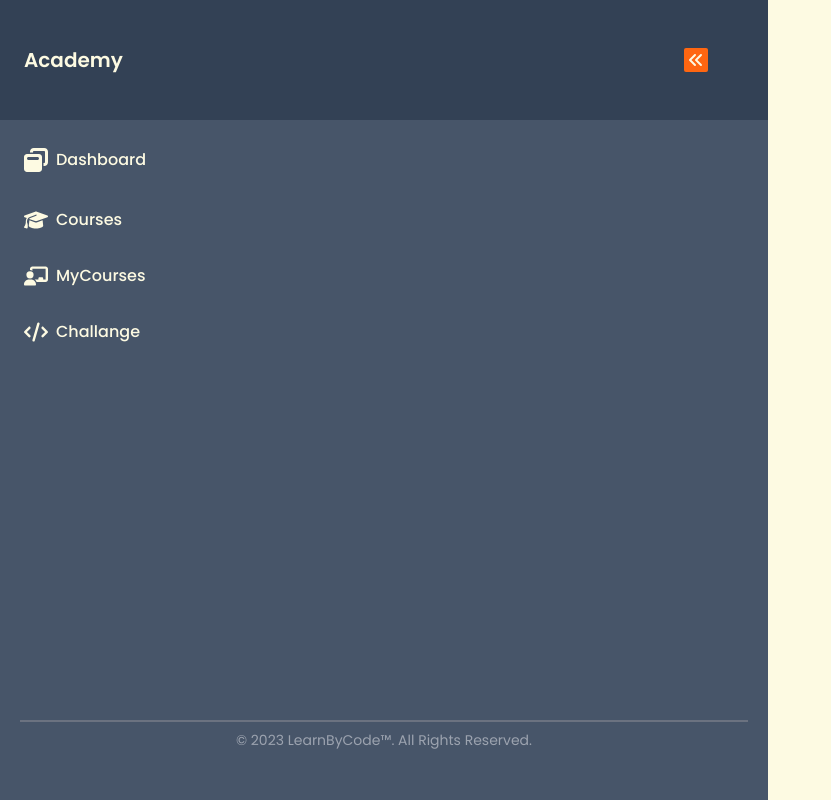
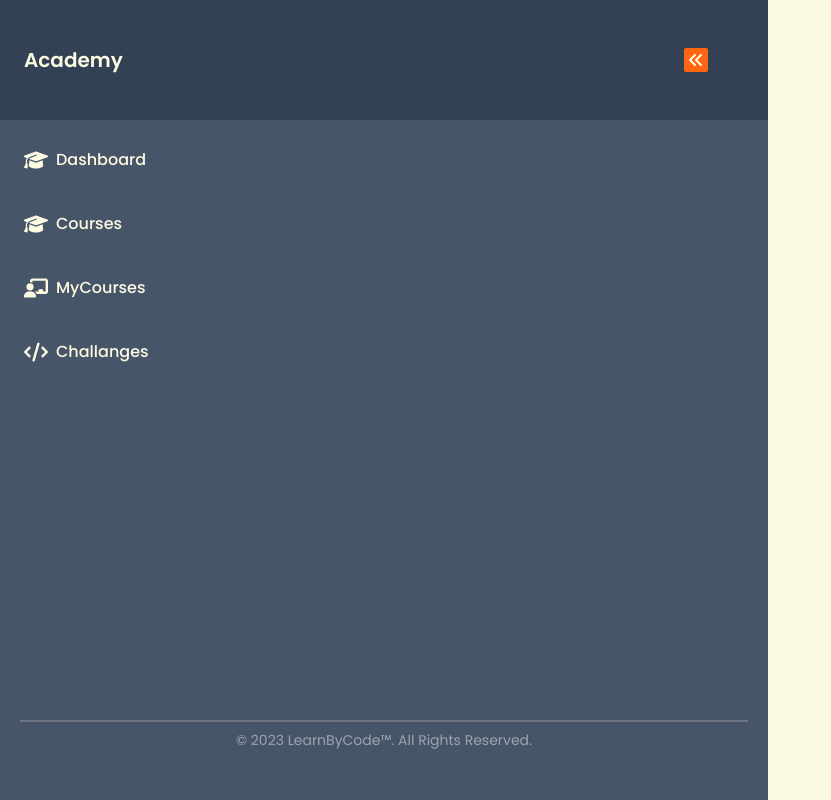
Before and after one commit to RezaBagusS/Project-Akhir-MPSB, a React (Vite) app: page /dashboard in a window 1280 px wide. Shown: the whole page, without its empty margins (0-831 px from the left). Built offline with nearby package versions, Linux system fonts and the light colour scheme.

Commit message:
eficiency code

```diff
--- /dev/null
+++ b/src/Component/DashboardComp/Part/SideBarModules.jsx
@@ -0,0 +1,71 @@
+const SideBarModules = () => {
+  const dataModules = [
+    {
+      id: 1,
+      name: "Dashboard",
+      icon: (
+        <svg
+          xmlns="http://www.w3.org/2000/svg"
+          viewBox="0 0 640 512"
+          className="w-6 h-6 mr-2 fill-cust-beige"
+        >
+          <path d="M320 32c-8.1 0-16.1 1.4-23.7 4.1L15.8 137.4C6.3 140.9 0 149.9 0 160s6.3 19.1 15.8 22.6l57.9 20.9C57.3 229.3 48 259.8 48 291.9v28.1c0 28.4-10.8 57.7-22.3 80.8c-6.5 13-13.9 25.8-22.5 37.6C0 442.7-.9 448.3 .9 453.4s6 8.9 11.2 10.2l64 16c4.2 1.1 8.7 .3 12.4-2s6.3-6.1 7.1-10.4c8.6-42.8 4.3-81.2-2.1-108.7C90.3 344.3 86 329.8 80 316.5V291.9c0-30.2 10.2-58.7 27.9-81.5c12.9-15.5 29.6-28 49.2-35.7l157-61.7c8.2-3.2 17.5 .8 20.7 9s-.8 17.5-9 20.7l-157 61.7c-12.4 4.9-23.3 12.4-32.2 21.6l159.6 57.6c7.6 2.7 15.6 4.1 23.7 4.1s16.1-1.4 23.7-4.1L624.2 182.6c9.5-3.4 15.8-12.5 15.8-22.6s-6.3-19.1-15.8-22.6L343.7 36.1C336.1 33.4 328.1 32 320 32zM128 408c0 35.3 86 72 192 72s192-36.7 192-72L496.7 262.6 354.5 314c-11.1 4-22.8 6-34.5 6s-23.5-2-34.5-6L143.3 262.6 128 408z" />
+        </svg>
+      ),
+    },
+    {
+      id: 2,
+      name: "Courses",
+      icon: (
+        <svg
+          xmlns="http://www.w3.org/2000/svg"
+          viewBox="0 0 640 512"
+          className="w-6 h-6 mr-2 fill-cust-beige"
+        >
+          <path d="M320 32c-8.1 0-16.1 1.4-23.7 4.1L15.8 137.4C6.3 140.9 0 149.9 0 160s6.3 19.1 15.8 22.6l57.9 20.9C57.3 229.3 48 259.8 48 291.9v28.1c0 28.4-10.8 57.7-22.3 80.8c-6.5 13-13.9 25.8-22.5 37.6C0 442.7-.9 448.3 .9 453.4s6 8.9 11.2 10.2l64 16c4.2 1.1 8.7 .3 12.4-2s6.3-6.1 7.1-10.4c8.6-42.8 4.3-81.2-2.1-108.7C90.3 344.3 86 329.8 80 316.5V291.9c0-30.2 10.2-58.7 27.9-81.5c12.9-15.5 29.6-28 49.2-35.7l157-61.7c8.2-3.2 17.5 .8 20.7 9s-.8 17.5-9 20.7l-157 61.7c-12.4 4.9-23.3 12.4-32.2 21.6l159.6 57.6c7.6 2.7 15.6 4.1 23.7 4.1s16.1-1.4 23.7-4.1L624.2 182.6c9.5-3.4 15.8-12.5 15.8-22.6s-6.3-19.1-15.8-22.6L343.7 36.1C336.1 33.4 328.1 32 320 32zM128 408c0 35.3 86 72 192 72s192-36.7 192-72L496.7 262.6 354.5 314c-11.1 4-22.8 6-34.5 6s-23.5-2-34.5-6L143.3 262.6 128 408z" />
+        </svg>
+      ),
+    },
+    {
+      id: 3,
+      name: "MyCourses",
+      icon: (
+        <svg
+          xmlns="http://www.w3.org/2000/svg"
+          viewBox="0 0 640 512"
+          className="w-6 h-6 mr-2 fill-cust-beige"
+        >
+          <path d="M160 64c0-35.3 28.7-64 64-64H576c35.3 0 64 28.7 64 64V352c0 35.3-28.7 64-64 64H336.8c-11.8-25.5-29.9-47.5-52.4-64H384V320c0-17.7 14.3-32 32-32h64c17.7 0 32 14.3 32 32v32h64V64L224 64v49.1C205.2 102.2 183.3 96 160 96V64zm0 64a96 96 0 1 1 0 192 96 96 0 1 1 0-192zM133.3 352h53.3C260.3 352 320 411.7 320 485.3c0 14.7-11.9 26.7-26.7 26.7H26.7C11.9 512 0 500.1 0 485.3C0 411.7 59.7 352 133.3 352z" />
+        </svg>
+      ),
+    },
+    {
+      id: 4,
+      name: "Challanges",
+      icon: (
+        <svg
+          xmlns="http://www.w3.org/2000/svg"
+          viewBox="0 0 640 512"
+          className="w-6 h-6 mr-2 fill-cust-beige"
+        >
+          <path d="M392.8 1.2c-17-4.9-34.7 5-39.6 22l-128 448c-4.9 17 5 34.7 22 39.6s34.7-5 39.6-22l128-448c4.9-17-5-34.7-22-39.6zm80.6 120.1c-12.5 12.5-12.5 32.8 0 45.3L562.7 256l-89.4 89.4c-12.5 12.5-12.5 32.8 0 45.3s32.8 12.5 45.3 0l112-112c12.5-12.5 12.5-32.8 0-45.3l-112-112c-12.5-12.5-32.8-12.5-45.3 0zm-306.7 0c-12.5-12.5-32.8-12.5-45.3 0l-112 112c-12.5 12.5-12.5 32.8 0 45.3l112 112c12.5 12.5 32.8 12.5 45.3 0s12.5-32.8 0-45.3L77.3 256l89.4-89.4c12.5-12.5 12.5-32.8 0-45.3z" />
+        </svg>
+      ),
+    },
+  ];
+
+  return dataModules.map((module) => {
+    return (
+      <section className="w-full h-18 px-3 py-2" key={module.id}>
+        <div className="hover:bg-slate-500 cursor-pointer px-3 py-3 rounded-lg transition-colors duration-300">
+          <h3 className="flex items-center">
+            {module.icon}
+            {module.name}
+          </h3>
+        </div>
+      </section>
+    );
+  });
+};
+
+export default SideBarModules;
--- a/src/Component/DashboardComp/sidebarLeft.jsx
+++ b/src/Component/DashboardComp/sidebarLeft.jsx
@@ -1,4 +1,6 @@
 import { useState } from "react";
+import SideBarModules from "./Part/SideBarModules";
+
 
 const SidebarLeft = () => {
     const [isClose, setIsClose] = useState(false);
@@ -23,62 +25,7 @@
         </div>
       </div>
       <div className="h-[75vh] w-full py-2 font-medium text-md">
-        <section className="w-full h-18 px-3 py-2">
-          <div className="hover:bg-slate-500 cursor-pointer px-3 py-3 rounded-lg transition-colors duration-300">
-            <h3 className="flex items-center">
-              <svg
-                xmlns="http://www.w3.org/2000/svg"
-                viewBox="0 0 512 512"
-                className="w-6 h-6 mr-2 fill-cust-beige"
-              >
-                <path d="M432 64H208c-8.8 0-16 7.2-16 16V96H128V80c0-44.2 35.8-80 80-80H432c44.2 0 80 35.8 80 80V304c0 44.2-35.8 80-80 80H416V320h16c8.8 0 16-7.2 16-16V80c0-8.8-7.2-16-16-16zM0 192c0-35.3 28.7-64 64-64H320c35.3 0 64 28.7 64 64V448c0 35.3-28.7 64-64 64H64c-35.3 0-64-28.7-64-64V192zm64 32c0 17.7 14.3 32 32 32H288c17.7 0 32-14.3 32-32s-14.3-32-32-32H96c-17.7 0-32 14.3-32 32z" />
-              </svg>
-              Dashboard
-            </h3>
-          </div>
-        </section>
-        <section className="w-full h-18 px-3 py-2">
-          <div className="hover:bg-slate-500 cursor-pointer px-3 py-2 rounded-lg transition-colors duration-300">
-            <h3 className="flex items-center">
-              <svg
-                xmlns="http://www.w3.org/2000/svg"
-                viewBox="0 0 640 512"
-                className="w-6 h-6 mr-2 fill-cust-beige"
-              >
-                <path d="M320 32c-8.1 0-16.1 1.4-23.7 4.1L15.8 137.4C6.3 140.9 0 149.9 0 160s6.3 19.1 15.8 22.6l57.9 20.9C57.3 229.3 48 259.8 48 291.9v28.1c0 28.4-10.8 57.7-22.3 80.8c-6.5 13-13.9 25.8-22.5 37.6C0 442.7-.9 448.3 .9 453.4s6 8.9 11.2 10.2l64 16c4.2 1.1 8.7 .3 12.4-2s6.3-6.1 7.1-10.4c8.6-42.8 4.3-81.2-2.1-108.7C90.3 344.3 86 329.8 80 316.5V291.9c0-30.2 10.2-58.7 27.9-81.5c12.9-15.5 29.6-28 49.2-35.7l157-61.7c8.2-3.2 17.5 .8 20.7 9s-.8 17.5-9 20.7l-157 61.7c-12.4 4.9-23.3 12.4-32.2 21.6l159.6 57.6c7.6 2.7 15.6 4.1 23.7 4.1s16.1-1.4 23.7-4.1L624.2 182.6c9.5-3.4 15.8-12.5 15.8-22.6s-6.3-19.1-15.8-22.6L343.7 36.1C336.1 33.4 328.1 32 320 32zM128 408c0 35.3 86 72 192 72s192-36.7 192-72L496.7 262.6 354.5 314c-11.1 4-22.8 6-34.5 6s-23.5-2-34.5-6L143.3 262.6 128 408z" />
-              </svg>
-              Courses
-            </h3>
-          </div>
-        </section>
-        <section className="w-full h-18 px-3 py-2">
-          <div className="hover:bg-slate-500 cursor-pointer px-3 py-2 rounded-lg transition-colors duration-300">
-            <h3 className="flex items-center">
-              <svg
-                xmlns="http://www.w3.org/2000/svg"
-                viewBox="0 0 640 512"
-                className="w-6 h-6 mr-2 fill-cust-beige"
-              >
-                <path d="M160 64c0-35.3 28.7-64 64-64H576c35.3 0 64 28.7 64 64V352c0 35.3-28.7 64-64 64H336.8c-11.8-25.5-29.9-47.5-52.4-64H384V320c0-17.7 14.3-32 32-32h64c17.7 0 32 14.3 32 32v32h64V64L224 64v49.1C205.2 102.2 183.3 96 160 96V64zm0 64a96 96 0 1 1 0 192 96 96 0 1 1 0-192zM133.3 352h53.3C260.3 352 320 411.7 320 485.3c0 14.7-11.9 26.7-26.7 26.7H26.7C11.9 512 0 500.1 0 485.3C0 411.7 59.7 352 133.3 352z" />
-              </svg>
-              MyCourses
-            </h3>
-          </div>
-        </section>
-        <section className="w-full h-18 px-3 py-2">
-          <div className="hover:bg-slate-500 cursor-pointer px-3 py-2 rounded-lg transition-colors duration-300">
-            <h3 className="flex items-center">
-              <svg
-                xmlns="http://www.w3.org/2000/svg"
-                viewBox="0 0 640 512"
-                className="w-6 h-6 mr-2 fill-cust-beige"
-              >
-                <path d="M392.8 1.2c-17-4.9-34.7 5-39.6 22l-128 448c-4.9 17 5 34.7 22 39.6s34.7-5 39.6-22l128-448c4.9-17-5-34.7-22-39.6zm80.6 120.1c-12.5 12.5-12.5 32.8 0 45.3L562.7 256l-89.4 89.4c-12.5 12.5-12.5 32.8 0 45.3s32.8 12.5 45.3 0l112-112c12.5-12.5 12.5-32.8 0-45.3l-112-112c-12.5-12.5-32.8-12.5-45.3 0zm-306.7 0c-12.5-12.5-32.8-12.5-45.3 0l-112 112c-12.5 12.5-12.5 32.8 0 45.3l112 112c12.5 12.5 32.8 12.5 45.3 0s12.5-32.8 0-45.3L77.3 256l89.4-89.4c12.5-12.5 12.5-32.8 0-45.3z" />
-              </svg>
-              Challange
-            </h3>
-          </div>
-        </section>
+        <SideBarModules />
       </div>
       <div className="flex justify-center h-[10vh] py-2 border-t-2 border-gray-500 mx-5">
         <span className="block text-sm text-gray-400 text-center">
```
